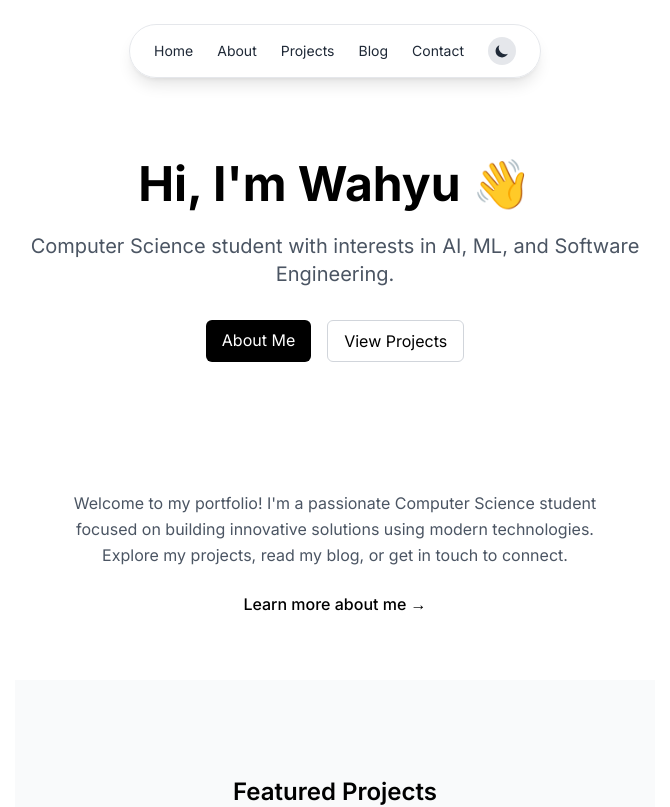
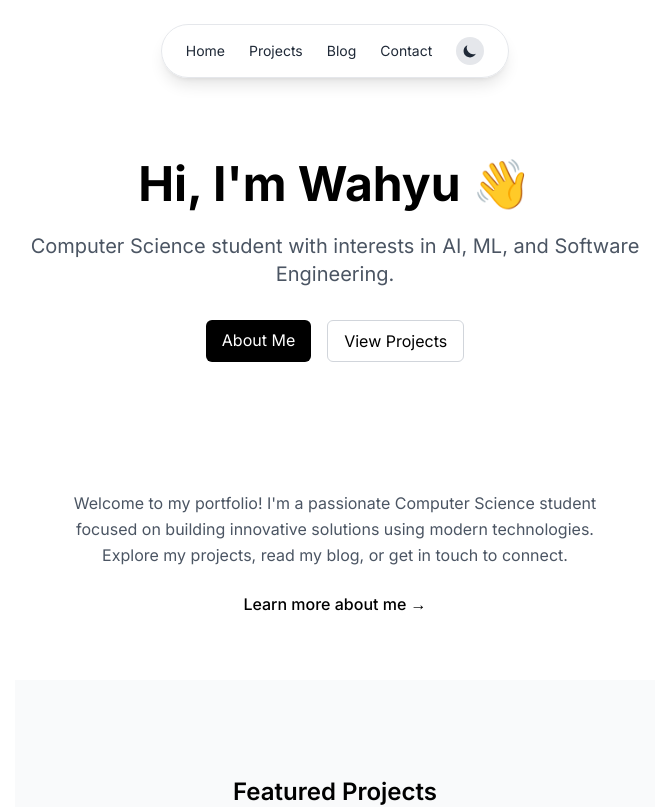
Before and after one commit to wahyuhiddayat/wahyuht, a Next.js app: page / in a window 1280 px wide. Shown: the top 807 px of the page, without its empty margins (305-975 px from the left). Built offline with nearby package versions, Linux system fonts and the light colour scheme.

Commit message:
chore(navbar): delete About link after removing About page and update corresponding test

```diff
--- a/src/components/Navbar.tsx
+++ b/src/components/Navbar.tsx
@@ -9,7 +9,6 @@ export default function Navbar() {
       <div className="bg-white/90 dark:bg-black/90 backdrop-blur-md rounded-full shadow-lg px-6 py-3 border border-gray-200 dark:border-gray-700/50">
         <div className="flex items-center justify-between gap-6">
           <Link href="/" className="text-gray-800 dark:text-white hover:text-gray-600 dark:hover:text-gray-300 transition-colors text-sm">Home</Link>
-          <Link href="/about" className="text-gray-800 dark:text-white hover:text-gray-600 dark:hover:text-gray-300 transition-colors text-sm">About</Link>
           <Link href="/projects" className="text-gray-800 dark:text-white hover:text-gray-600 dark:hover:text-gray-300 transition-colors text-sm">Projects</Link>
           <Link href="/blog" className="text-gray-800 dark:text-white hover:text-gray-600 dark:hover:text-gray-300 transition-colors text-sm">Blog</Link>
           <Link href="/contact" className="text-gray-800 dark:text-white hover:text-gray-600 dark:hover:text-gray-300 transition-colors text-sm">Contact</Link>
```
Also changed, not shown: 1 other file (tests, documents, lock files or other folders).
